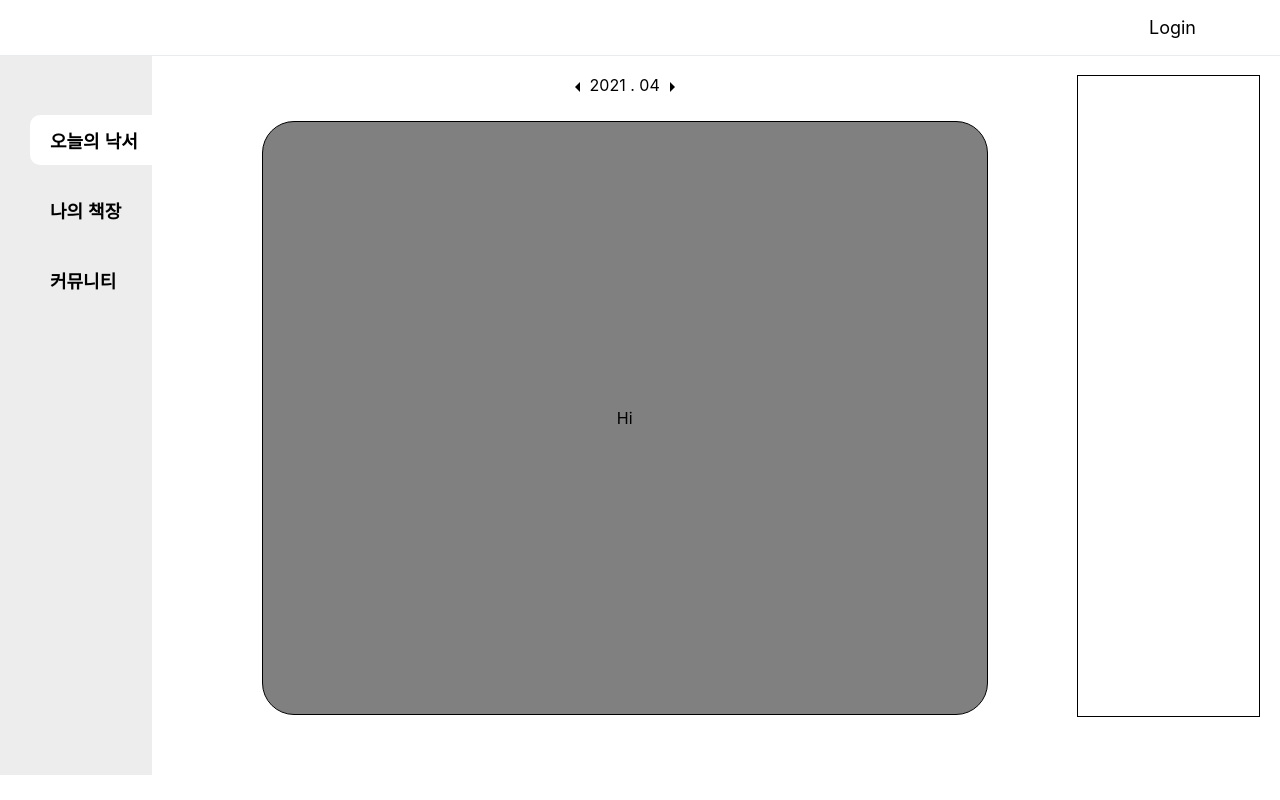
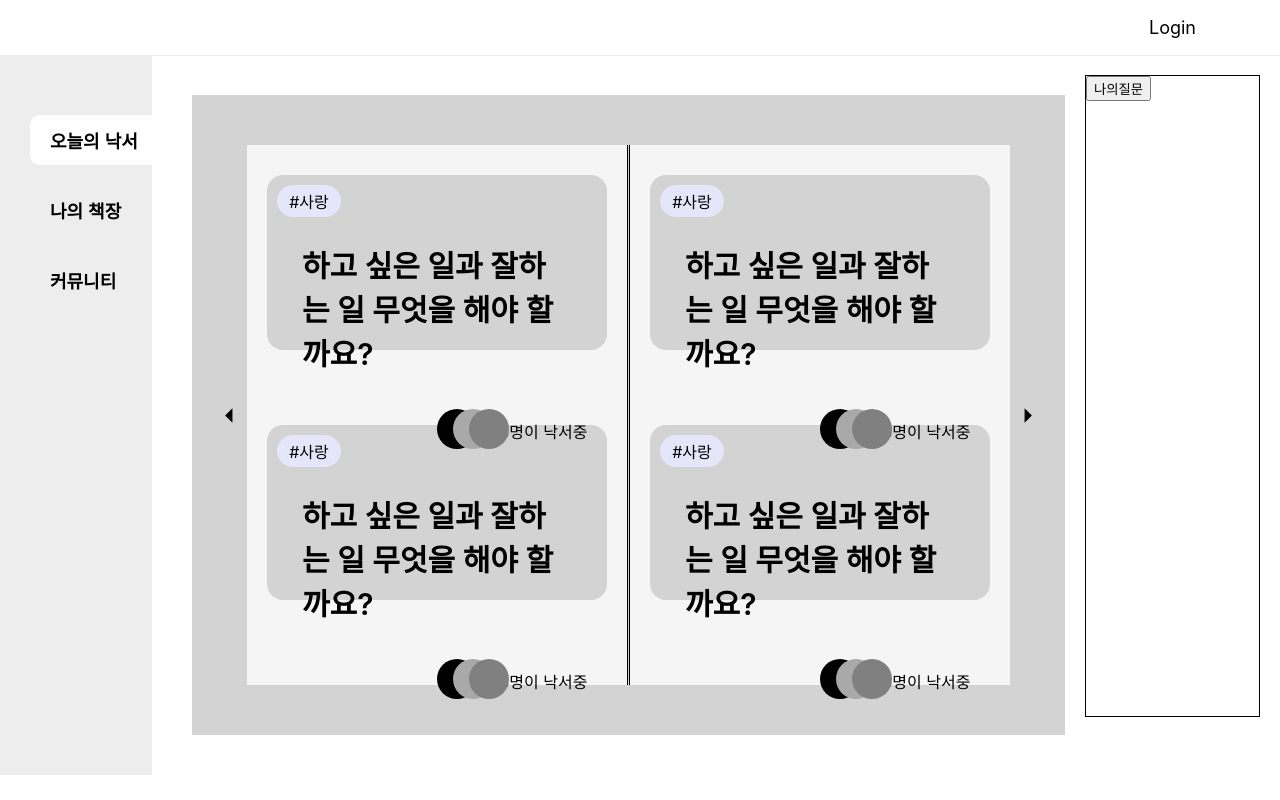
Before and after one commit to DabinLim/mind_bookshelf, a React (Create React App) app: page /mybook/1 in a window 1280 px wide. Built offline with nearby package versions, Linux system fonts and the light colour scheme; no server answers.

Commit message:
before_merge

```diff
--- a/src/components/BookDetail.js
+++ b/src/components/BookDetail.js
@@ -1,17 +1,64 @@
 import React from 'react';
 import styled from 'styled-components';
+import '../static/BookDetail.scss';
+import { ArrowLeft, ArrowRight } from '@material-ui/icons';
+import Card from './Card';
+import {history} from '../redux/configStore';
 
 const BookDetail = (props) => {
+    console.log(props.date)
+    const url = window.location.href.split('/');
+    const date = url[url.length -1];
+    const [cardpage, setCardPage] = React.useState('carddefault');
+    const [diarypage, setDiaryPage] = React.useState('diarydefault');
+
+    const nextPage = () => {
+        let new_date = props.date.add(1,'d');
+        history.push(`${new_date.format('YYMMDD')}`)
+        setDiaryPage('nextpage')
+    }
+
+    const previousPage = () => {
+        let new_date = props.date.subtract(1,'d');
+        history.push(`${new_date.format('YYMMDD')}`)
+        setCardPage('previouspage')
+    }
 
     React.useEffect(() => {
-
+        setCardPage('cardpage')
+        setDiaryPage('diarypage')
     },[])
 
     return(
         <React.Fragment>
-            Hi
+            <Container>
+                <ArrowLeft onClick={previousPage} fontSize='large'/>
+                <div className={cardpage}>
+                    <Card width='100%'></Card>
+                    <Card width='100%'></Card>
+                    </div>
+                    <div className={diarypage}>
+                    <Card width='100%'></Card>
+                    <Card width='100%'></Card>
+                    </div>
+                    <ArrowRight onClick={nextPage} fontSize='large'/>
+            </Container>
         </React.Fragment>
     )
 }
 
+const Container = styled.div`
+    box-sizing:border-box;
+    padding:50px 20px;
+    margin:20px;
+    width:100%;
+    height:100%;
+    background-color:lightgray;
+    display:flex;
+    flex-direction:row;
+    align-items:center;
+`;
+
+
+
 export default BookDetail;
--- a/src/components/BookShelf.js
+++ b/src/components/BookShelf.js
@@ -1,24 +1,61 @@
 import React from 'react';
 import styled from 'styled-components';
 import {history} from '../redux/configStore';
+import { ArrowLeft, ArrowRight } from '@material-ui/icons';
+import {changeDate, setComponent} from '../redux/modules/books';
+import {useSelector, useDispatch} from 'react-redux';
 
 const BookShelf = (props) => {
-    console.log(props)
+    const dispatch = useDispatch();
+    const formated_date = useSelector(state => state.books.formated_date)
     const date = props.date.format('YYMMDD')
     const day = props.date.format('DD')
 
     return(
         <React.Fragment>
             <Container>
-                <WeeklyBooks>
+                <ForDate>
+                <ArrowLeft onClick={() => {dispatch(changeDate(1))}} /><span>{formated_date}</span><ArrowRight onClick={() => {dispatch(changeDate(2))}}/>
+                </ForDate>
+                <Shelf>
+            <BookContainer>
+                <BookRow>
                 <Book onClick={() => {history.push(`/mybook/${date}`)}}>{day}</Book>
-                </WeeklyBooks>
-            </Container>
+                </BookRow>
+            </BookContainer>
+                </Shelf>
+                </Container>
         </React.Fragment>
     )
 }
 
-const Container = styled.div`
+const Container= styled.div`
+    width:100%;
+    display:flex;
+    flex-direction:column;
+`;
+
+const ForDate = styled.div`
+    width:100%;
+    height: 50px;
+    display:flex;
+    flex-direction:row;
+    justify-content:center;
+`;
+
+const Shelf = styled.section`
+    margin: 0px auto;
+    width: 80%;
+    height: 100%;
+    border: 1px solid black;
+    background-color: gray;
+    display:flex;
+    justify-content:center;
+    align-items:center;
+    border-radius: 2rem;
+`;
+
+const BookContainer = styled.div`
     box-sizing: border-box;
     width:90%;
     height:90%;
@@ -28,7 +65,7 @@ const Container = styled.div`
     justify-content:flex-end;
 `;
 
-const WeeklyBooks = styled.div`
+const BookRow = styled.div`
     width:100%;
     height:100%;
     display:flex;
@@ -58,4 +95,6 @@ const Book = styled.div`
 `;
 
 
+
+
 export default BookShelf;
--- /dev/null
+++ b/src/components/Card.js
@@ -0,0 +1,87 @@
+import React from 'react';
+import styled from 'styled-components';
+
+const Card = (props) => {
+    const {width} = props
+    console.log(props)
+    return(
+        <React.Fragment>
+            <Container width={width}>
+                <Subject>#사랑</Subject>
+                <Question>하고 싶은 일과 잘하는 일 무엇을 해야 할까요?</Question>
+                <div style={{width:'100%', position:'relative',display:'flex', flexDirection:'row', justifyContent:'flex-end', alignItems:'center'}}><Profile1/><Profile2/><Profile3/><Writing>75명이 낙서중</Writing></div>
+            </Container>
+        </React.Fragment>
+    )
+}
+
+Card.defaultProps = {
+    width:'45%'
+}
+
+const Container = styled.div`
+    box-sizing:border-box;
+    padding:10px;
+    width:${props => props.width};
+    height:35%;
+    border: 1px solid black;
+    display:flex;
+    flex-direction:column;
+    background-color:lightgray;
+    border-radius: 1em;
+    border-style:none;
+    margin: 10px 0px;
+`;
+
+const Subject = styled.span`
+    box-sizing:border-box;
+    text-align:center;
+    padding:4px;
+    width:4em;
+    background-color:lavender;
+    border-radius:1em;
+`;
+
+const Question = styled.span`
+    width:80%;
+    margin:25px;
+    font-size:30px;
+    font-weight:600;
+`;
+
+const Profile1 = styled.div`
+    position:absolute;
+    top:15%;
+    left:50%;
+    width:40px;
+    height:40px;
+    background-color:black;
+    border-style:none;
+    border-radius:20px;
+`;
+const Profile2 = styled.div`
+    position:absolute;
+    top:15%;
+    left:55%;
+    width:40px;
+    height:40px;
+    background-color:darkgray;
+    border-style:none;
+    border-radius:20px;
+`;
+const Profile3 = styled.div`
+    position:absolute;
+    top:15%;
+    left:60%;
+    width:40px;
+    height:40px;
+    background-color:gray;
+    border-style:none;
+    border-radius:20px;
+`;
+
+const Writing = styled.span`
+    margin: 20px 10px;
+`;
+
+export default Card;
--- /dev/null
+++ b/src/components/MyQuestion.js
@@ -0,0 +1,65 @@
+import React from 'react';
+import styled from 'styled-components';
+import Card from './Card';
+
+const MyQuestion = (props) => {
+
+    return(
+        <React.Fragment>
+            <Container>
+                <TitleContainer>
+                <Title>생각낙서님의 질문은 27개 입니다.</Title>
+                <AddQuestion> 질문 등록하기 </AddQuestion>
+                </TitleContainer>
+                <CardContainer>
+                    <Card/>
+                    <Card/>
+                    <Card/>
+                    <Card/>
+                    <Card/>
+                </CardContainer>
+            </Container>
+        </React.Fragment>
+    )
+}
+
+const Container = styled.div`
+    box-sizing: border-box;
+    padding: 50px;
+    width:100%;
+    height:100%;
+`;
+
+const TitleContainer = styled.div`
+    width:100%;
+    height: 20%;
+    display: flex;
+    flex-direction: row;
+    justify-content: space-between;
+`;
+
+const Title = styled.span`
+    width:40%;
+    font-size: 40px;
+    font-weight:800;
+`;
+
+const AddQuestion = styled.button`
+    font-size:20px;
+    border-style:none;
+    color: blue;
+    background-color:white;
+    cursor:pointer;
+`;
+
+const CardContainer = styled.section`
+    width:100%;
+    height: 100%;
+    display:flex;
+    flex-direction:row;
+    justify-content:space-between;
+    flex-wrap:wrap;
+    overflow:auto;
+`;
+
+export default MyQuestion;
--- a/src/components/Sidebar.js
+++ b/src/components/Sidebar.js
@@ -1,6 +1,8 @@
 import React from "react";
 import styled from "styled-components";
 import { history } from "../redux/configStore";
+import {setComponent} from '../redux/modules/books';
+import {useDispatch} from 'react-redux';
 import "../static/henrystyle.css";
 
 const Sidebar = (props) => {
@@ -8,6 +10,7 @@ const Sidebar = (props) => {
   //   document.addEventListener("click", (event) => {
   //     sideBtns.classList.add("active");
   //   });
+  const dispatch = useDispatch();
   return (
     <>
       <SideFrame>
@@ -16,7 +19,10 @@ const Sidebar = (props) => {
             <SideBtn className="sidebtn active">오늘의 낙서</SideBtn>
           </SideLi>
           <SideLi>
-            <SideBtn  onClick={()=> {history.push('/mybook')}} className="sidebtn">나의 책장</SideBtn>
+            <SideBtn  onClick={()=> {
+              history.push('/mybook')
+              dispatch(setComponent(''))
+          }} className="sidebtn">나의 책장</SideBtn>
           </SideLi>
           <SideLi>
             <SideBtn className="sidebtn">커뮤니티</SideBtn>
--- a/src/pages/MyBooks.js
+++ b/src/pages/MyBooks.js
@@ -1,14 +1,16 @@
 import React from 'react';
+import {history} from '../redux/configStore';
 import styled from 'styled-components';
 import BookShelf from '../components/BookShelf';
 import BookDetail from '../components/BookDetail';
 import {useSelector, useDispatch} from 'react-redux';
-import {changeDate} from '../redux/modules/books';
+import {changeDate, setComponent} from '../redux/modules/books';
 import {api as booksActions} from '../redux/modules/books';
-import { ArrowLeft, ArrowRight } from '@material-ui/icons';
+import MyQuestion from '../components/MyQuestion';
 
 const MyBook = (props) => {
     const dispatch = useDispatch();
+    const component = useSelector(state => state.books.component)
     const date = useSelector(state => state.books.date)
     const formated_date = useSelector(state => state.books.formated_date)
     let url = window.location.href.split('/');
@@ -18,38 +20,23 @@ const MyBook = (props) => {
     React.useEffect(() => {
         dispatch(changeDate(0))
         dispatch(booksActions.getBooks(date))
+        dispatch(setComponent(''))
     },[])
     return(
         <React.Fragment>
             <Container>
-            <DateContainer>
-            <ForDate>
-            <ArrowLeft onClick={() => {dispatch(changeDate(1))}} /><span>{formated_date}</span><ArrowRight onClick={() => {dispatch(changeDate(2))}}/>
-            </ForDate>
-            <BookContainer>
-                {id === 'mybook' ? <BookShelf date={date}/> : <BookDetail/>}
-            </BookContainer>
-            </DateContainer>
-            <ProfileContainer/>
+                {id === 'mybook' && component === '' &&
+                <BookShelf date={date}/>
+                }
+                {component === 'myquestion' && <MyQuestion/>}
+                {id !=='mybook' && component === '' &&
+                <BookDetail date={date}/>}
+
+            <ProfileContainer><button onClick={()=>{dispatch(setComponent('myquestion'))}}>나의질문</button></ProfileContainer>
             </Container>
         </React.Fragment>
     )
 }
-
-
-const DateContainer= styled.div`
-    width:100%;
-    display:flex;
-    flex-direction:column;
-`;
-
-const ForDate = styled.div`
-    width:100%;
-    height: 50px;
-    display:flex;
-    flex-direction:row;
-    justify-content:center;
-`;
 
 const Container = styled.div`
     margin:20px;
@@ -60,18 +47,6 @@ const Container = styled.div`
     justify-content:space-around;
 `;
 
-const BookContainer = styled.section`
-    margin: 0px auto;
-    width: 80%;
-    height: 100%;
-    border: 1px solid black;
-    background-color: gray;
-    display:flex;
-    justify-content:center;
-    align-items:center;
-    border-radius: 2rem;
-`;
-
 const ProfileContainer = styled.section`
     width:20%;
     height:100%;
--- a/src/redux/modules/books.js
+++ b/src/redux/modules/books.js
@@ -10,6 +10,7 @@ const booksSlice = createSlice({
     books: [],
     date: moment(),
     formated_date: 0,
+    component:'',
   },
   reducers: {
     changeDate: (state, action) => {
@@ -26,6 +27,9 @@ const booksSlice = createSlice({
         else if(action.payload === 0){
             state.formated_date = state.date.format('YYYY . MM')
         }
+    },
+    setComponent: (state, action) => {
+        state.component = action.payload
     }
   },
 });
@@ -74,6 +78,7 @@ const getBookDetail = (date) => {
 export const {
     setUser,
     changeDate,
+    setComponent
  } = booksSlice.actions;
 
 export const api = {
--- /dev/null
+++ b/src/static/BookDetail.scss
@@ -0,0 +1,88 @@
+.cardnone {
+    border-right:0.5px solid black;
+    width: 100%;
+    height: 100%;
+    box-sizing: border-box;
+    padding:20px;
+    background-color: whitesmoke;
+    display:flex;
+    flex-wrap: wrap;
+    transition:linear 1s;
+    transform: perspective(1000px) rotateY(90deg);
+    transform-origin: 100%;
+
+}
+.diarynone {
+    border-left:0.5px solid black;
+    width: 100%;
+    height: 100%;
+    box-sizing: border-box;
+    padding:20px;
+    background-color: whitesmoke;
+    display:flex;
+    flex-wrap: wrap;
+    transition:linear 1s;
+    transform: perspective(1000px) rotateY(-90deg);
+    transform-origin: 0%;
+
+}
+
+.cardpage {
+    border-right:0.5px solid black;
+    width: 100%;
+    height: 100%;
+    box-sizing: border-box;
+    padding:20px;
+    background-color: whitesmoke;
+    display:flex;
+    flex-wrap: wrap;
+    transition:linear 1s;
+    transform: perspective(1000px) rotateY(0deg);
+    transform-origin: 100%;
+
+}
+
+.diarypage {
+    border-left:0.5px solid black;
+    width: 100%;
+    height: 100%;
+    box-sizing: border-box;
+    padding:20px;
+    background-color: whitesmoke;
+    display:flex;
+    flex-wrap: wrap;
+    transition:linear 1s;
+    transform: perspective(1000px) rotateY(0deg);
+    transform-origin: 0%;
+
+}
+
+.previouspage {
+    border-left:0.5px solid black;
+    width: 100%;
+    height: 100%;
+    box-sizing: border-box;
+    padding:20px;
+    background-color: whitesmoke;
+    display:flex;
+    flex-wrap: wrap;
+    transition:linear 1s;
+    transform: perspective(1000px) rotateY(180deg);
+    transform-origin: 100%;
+
+}
+
+.nextpage {
+    border-left:0.5px solid black;
+    width: 100%;
+    height: 100%;
+    box-sizing: border-box;
+    padding:20px;
+    background-color: whitesmoke;
+    display:flex;
+    flex-wrap: wrap;
+    transition:linear 1s;
+    transform: perspective(1000px) rotateY(-180deg);
+    transform-origin: 0%;
+
+}
```
